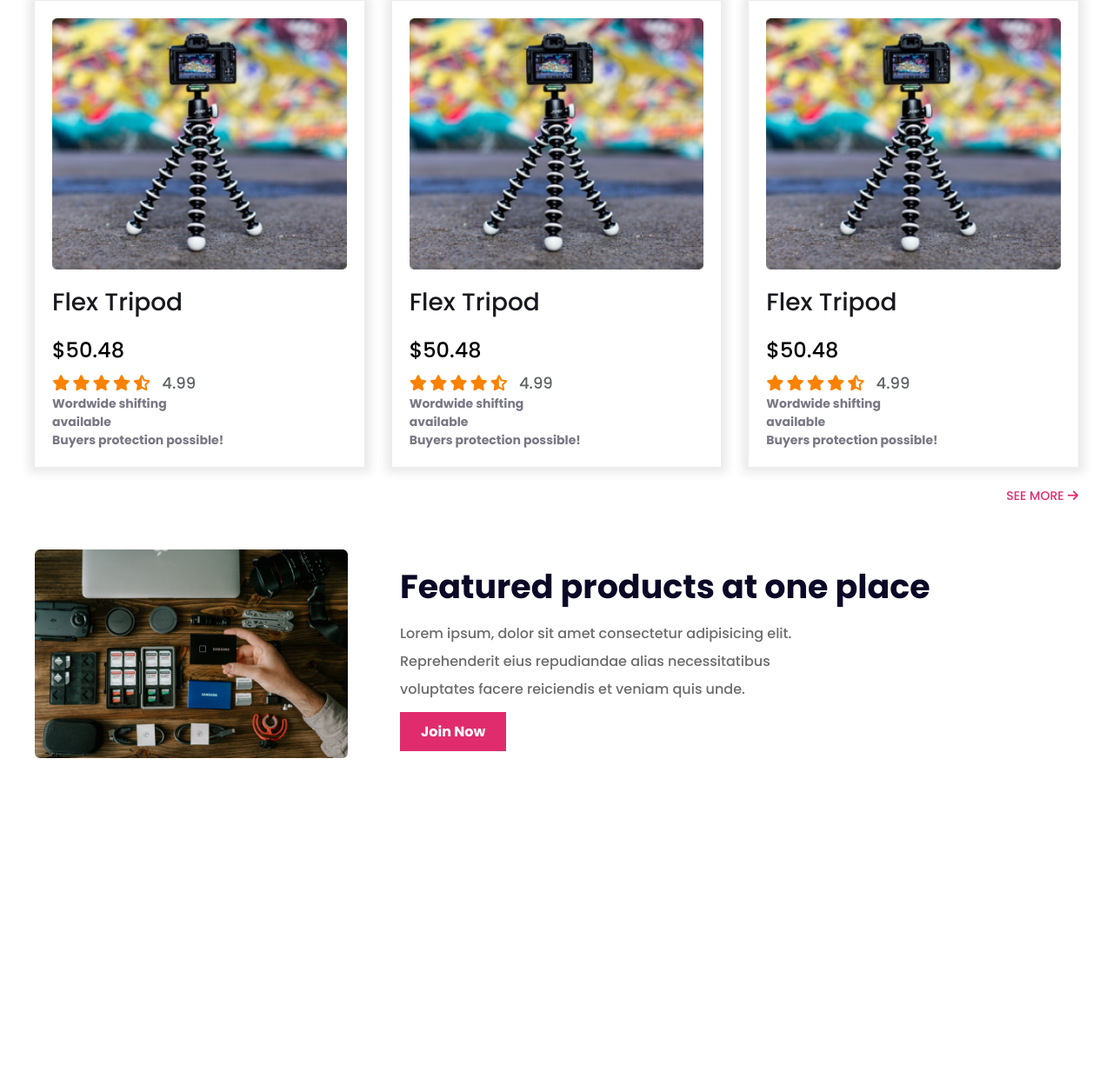
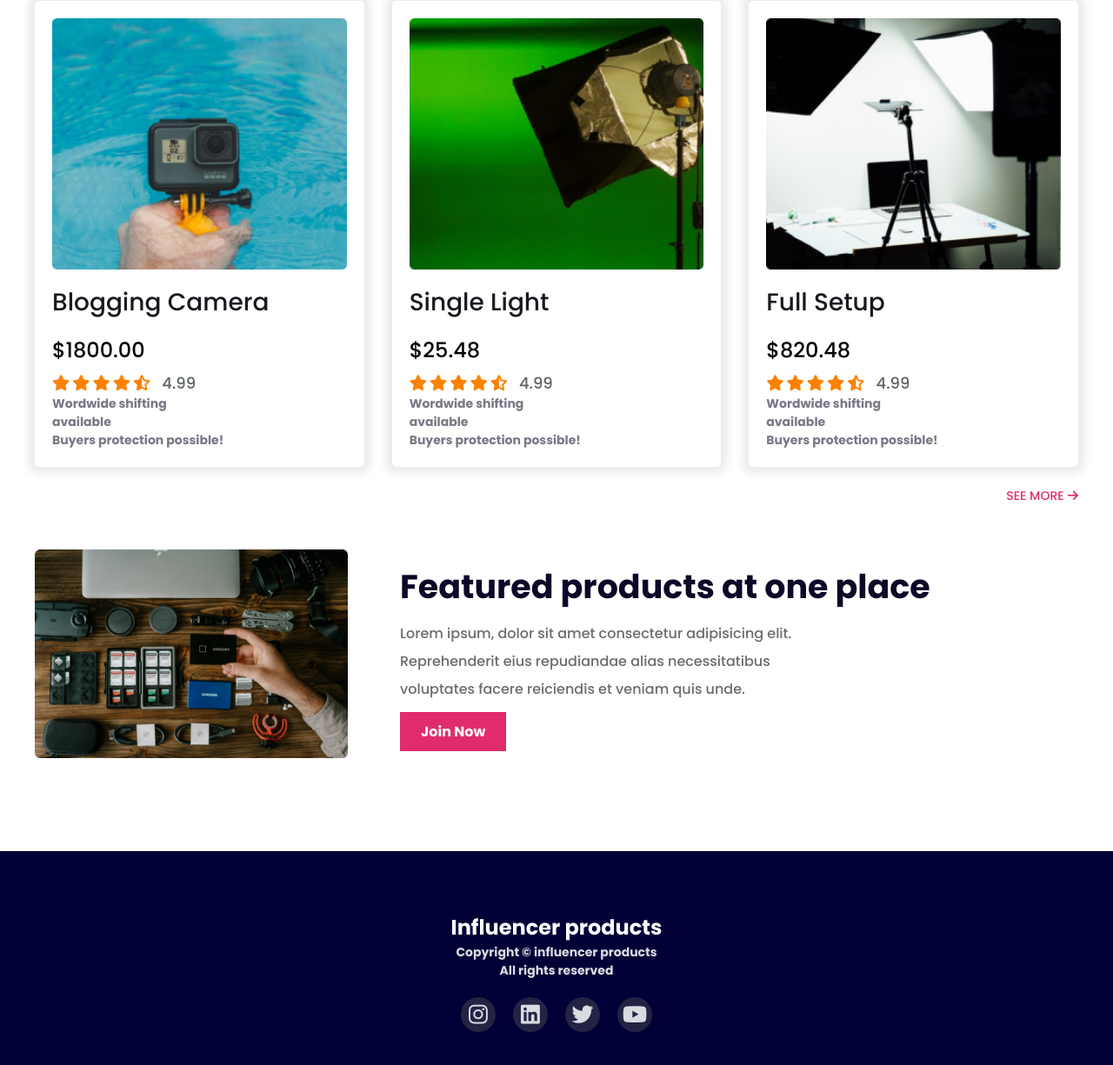
Before and after one commit to Atahar-Hossain/influencer-gear, a plain HTML site: page index.html in a window 1280 px wide. Shown: the part 2114-3339 px from the top of the page at 87% size. Before the commit the page ends 3093 px from the top, so only its background shows below. Drawn offline with Linux system fonts and the light colour scheme.

Commit message:
new update

```diff
--- a/index.html
+++ b/index.html
@@ -101,7 +101,7 @@
                             <div class="popular-collection-box">
                                 <div class="popular-collection-box-item">
                                     <img src="images/products/tripod.png" alt="" class="popular-img">
-                                    <h1 class="popular-image-title">flex tripod</h1>
+                                    <h1 class="popular-image-title">flex Tripod</h1>
                                     <h2 class="popular-price">$50.48</h2>
                                     <ul class="rating">
                                         <li><i class="fas fa-star"></i></li>
@@ -123,9 +123,9 @@
                         <div class="popular-collection">
                             <div class="popular-collection-box">
                                 <div class="popular-collection-box-item">
-                                    <img src="images/products/tripod.png" alt="" class="popular-img">
-                                    <h1 class="popular-image-title">flex tripod</h1>
-                                    <h2 class="popular-price">$50.48</h2>
+                                    <img src="images/products/mic.png" alt="" class="popular-img">
+                                    <h1 class="popular-image-title">microphone</h1>
+                                    <h2 class="popular-price">$120.25</h2>
                                     <ul class="rating">
                                         <li><i class="fas fa-star"></i></li>
                                         <li><i class="fas fa-star"></i></li>
@@ -146,9 +146,9 @@
                         <div class="popular-collection">
                             <div class="popular-collection-box">
                                 <div class="popular-collection-box-item">
-                                    <img src="images/products/tripod.png" alt="" class="popular-img">
-                                    <h1 class="popular-image-title">flex tripod</h1>
-                                    <h2 class="popular-price">$50.48</h2>
+                                    <img src="images/products/airpod.png" alt="" class="popular-img">
+                                    <h1 class="popular-image-title">Airbuds</h1>
+                                    <h2 class="popular-price">$100.00</h2>
                                     <ul class="rating">
                                         <li><i class="fas fa-star"></i></li>
                                         <li><i class="fas fa-star"></i></li>
@@ -169,9 +169,9 @@
                         <div class="popular-collection">
                             <div class="popular-collection-box">
                                 <div class="popular-collection-box-item">
-                                    <img src="images/products/tripod.png" alt="" class="popular-img">
-                                    <h1 class="popular-image-title">flex tripod</h1>
-                                    <h2 class="popular-price">$50.48</h2>
+                                    <img src="images/products/drone.png" alt="" class="popular-img">
+                                    <h1 class="popular-image-title">Drone</h1>
+                                    <h2 class="popular-price">$980.25</h2>
                                     <ul class="rating">
                                         <li><i class="fas fa-star"></i></li>
                                         <li><i class="fas fa-star"></i></li>
@@ -192,9 +192,9 @@
                         <div class="popular-collection">
                             <div class="popular-collection-box">
                                 <div class="popular-collection-box-item">
-                                    <img src="images/products/tripod.png" alt="" class="popular-img">
-                                    <h1 class="popular-image-title">flex tripod</h1>
-                                    <h2 class="popular-price">$50.48</h2>
+                                    <img src="images/products/lights.png" alt="" class="popular-img">
+                                    <h1 class="popular-image-title">Light Setup</h1>
+                                    <h2 class="popular-price">$1200.00</h2>
                                     <ul class="rating">
                                         <li><i class="fas fa-star"></i></li>
                                         <li><i class="fas fa-star"></i></li>
@@ -215,9 +215,9 @@
                         <div class="popular-collection">
                             <div class="popular-collection-box">
                                 <div class="popular-collection-box-item">
-                                    <img src="images/products/tripod.png" alt="" class="popular-img">
-                                    <h1 class="popular-image-title">flex tripod</h1>
-                                    <h2 class="popular-price">$50.48</h2>
+                                    <img src="images/products/camera.png" alt="" class="popular-img">
+                                    <h1 class="popular-image-title">Photoshoot Set</h1>
+                                    <h2 class="popular-price">$820.40</h2>
                                     <ul class="rating">
                                         <li><i class="fas fa-star"></i></li>
                                         <li><i class="fas fa-star"></i></li>
@@ -238,9 +238,9 @@
                         <div class="popular-collection">
                             <div class="popular-collection-box">
                                 <div class="popular-collection-box-item">
-                                    <img src="images/products/tripod.png" alt="" class="popular-img">
-                                    <h1 class="popular-image-title">flex tripod</h1>
-                                    <h2 class="popular-price">$50.48</h2>
+                                    <img src="images/products/action.png" alt="" class="popular-img">
+                                    <h1 class="popular-image-title">Blogging Camera</h1>
+                                    <h2 class="popular-price">$1800.00</h2>
                                     <ul class="rating">
                                         <li><i class="fas fa-star"></i></li>
                                         <li><i class="fas fa-star"></i></li>
@@ -261,9 +261,9 @@
                         <div class="popular-collection">
                             <div class="popular-collection-box">
                                 <div class="popular-collection-box-item">
-                                    <img src="images/products/tripod.png" alt="" class="popular-img">
-                                    <h1 class="popular-image-title">flex tripod</h1>
-                                    <h2 class="popular-price">$50.48</h2>
+                                    <img src="images/products/single-light.png" alt="" class="popular-img">
+                                    <h1 class="popular-image-title">Single Light</h1>
+                                    <h2 class="popular-price">$25.48</h2>
                                     <ul class="rating">
                                         <li><i class="fas fa-star"></i></li>
                                         <li><i class="fas fa-star"></i></li>
@@ -284,9 +284,9 @@
                         <div class="popular-collection">
                             <div class="popular-collection-box">
                                 <div class="popular-collection-box-item">
-                                    <img src="images/products/tripod.png" alt="" class="popular-img">
-                                    <h1 class="popular-image-title">flex tripod</h1>
-                                    <h2 class="popular-price">$50.48</h2>
+                                    <img src="images/products/setup.png" alt="" class="popular-img">
+                                    <h1 class="popular-image-title">Full Setup</h1>
+                                    <h2 class="popular-price">$820.48</h2>
                                     <ul class="rating">
                                         <li><i class="fas fa-star"></i></li>
                                         <li><i class="fas fa-star"></i></li>
@@ -322,7 +322,7 @@
                     <div class="featured-detail">
                         <h1 class="featured-heading">Featured products at one place</h1>
                         <p class="featured-paragraph">Lorem ipsum, dolor sit amet consectetur adipisicing elit. Reprehenderit eius repudiandae alias necessitatibus voluptates facere reiciendis et veniam quis unde.</p>
-                        <button type="submit" class="join-button" >Join Now</button>
+                        <button type="submit" class="join-button">Join Now</button>
                     </div>
                 </div>
             </div>
@@ -340,7 +340,18 @@
 
     <!-- footer start -->
     <footer>
-
+        <div class="small-container">
+            <div class="footer-content">
+                <h2 class="footer-heading">Influencer products</h2>
+                <h3 class="copyright">Copyright &copy; influencer products <br>All rights reserved</h3>
+            <ul class="social-icon">
+                <li><a href="#"><i class="fab fa-instagram"></i></a></li>
+                <li><a href="#"><i class="fab fa-linkedin"></i></a></li>
+                <li><a href="#"><i class="fab fa-twitter"></i></a></li>
+                <li><a href="#"><i class="fab fa-youtube"></i></a></li>
+            </ul>
+            </div>
+        </div>
     </footer>
     <!-- footer end -->
 </body>
--- a/style.css
+++ b/style.css
@@ -190,6 +190,7 @@ main {
 .popular-collection-box {
   background: white;
   box-shadow: 0 0 10px 7px #4040401c;
+  border-radius: 5px;
 }
 .popular-collection-box-item {
   padding: 20px;
@@ -295,6 +296,44 @@ main {
 /* footer part start
 ====================*/
 footer {
+  background-color: rgb(0, 0, 54);
+  padding: 70px 0px;
+}
+.footer-content {
+  text-align: center;
+  color: #fff;
+}
+.footer-heading {
+  font-size: 24px;
+  line-height: 1.5;
+}
+.copyright {
+  color: #d9dbe1;
+  font-size: 14px;
+  line-height: 1.5;
+}
+.social-icon {
+  display: flex;
+  flex-wrap: wrap;
+  justify-content: center;
+  margin: 10px 0px;
+}
+.social-icon li {
+  padding: 10px;
+}
+.social-icon li a {
+  text-decoration: none;
+}
+.social-icon li a i {
+  color: #d9dbe1;
+  height: 40px;
+  width: 40px;
+  background-color: rgba(90, 90, 90, 0.397);
+  display: block;
+  font-size: 25px;
+  list-style: none;
+  line-height: 40px;
+  border-radius: 50%;
 }
 /* footer part end
 ==================*/
```
